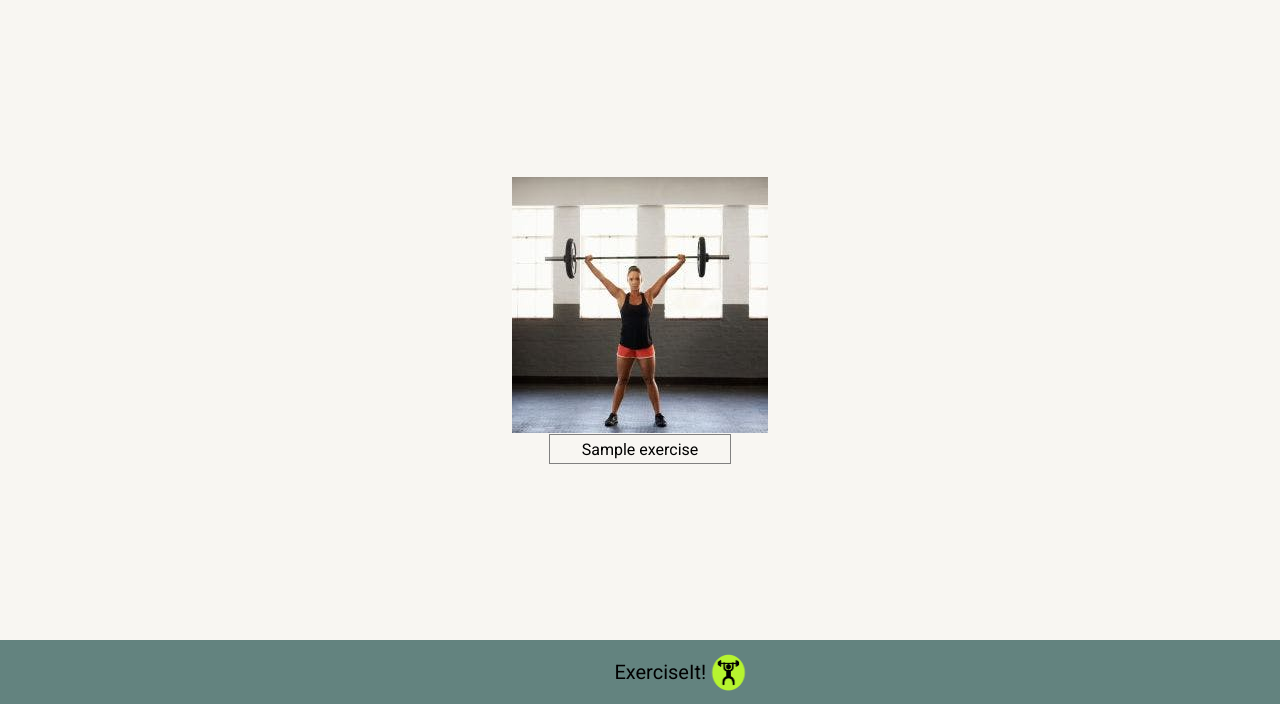
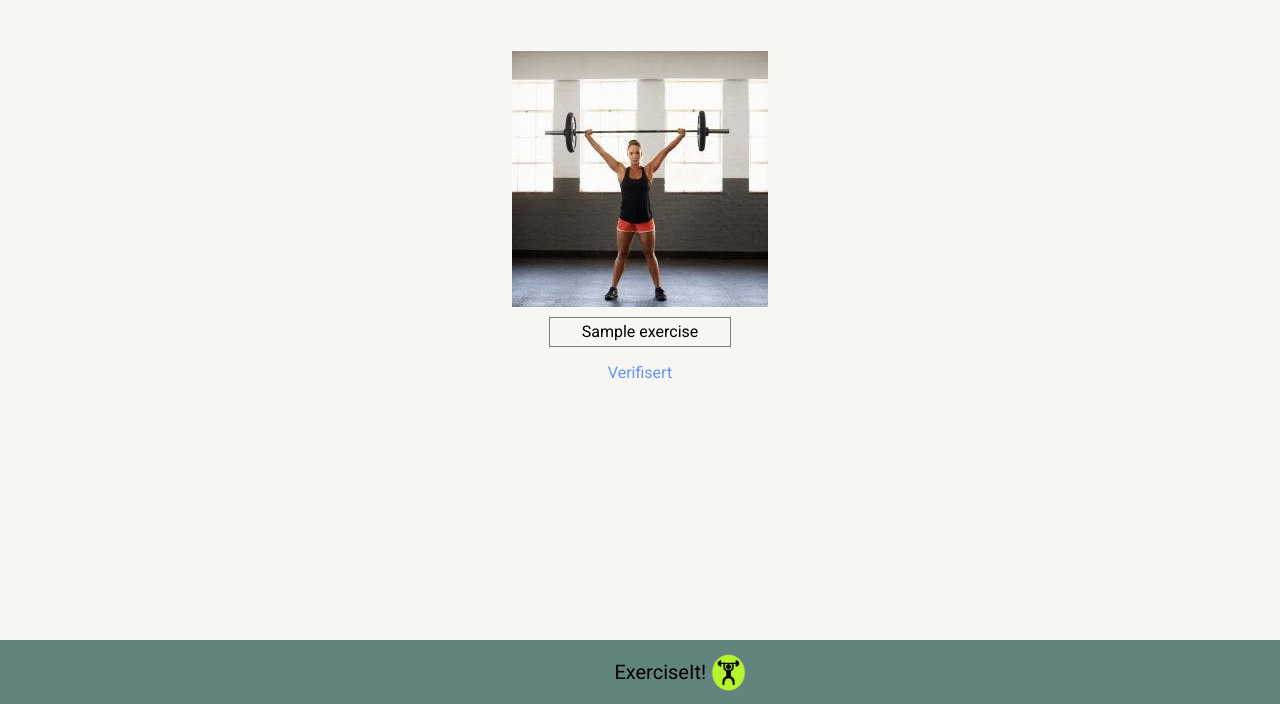
Before and after one commit to sigrunnu/programvareutviklingV2020, a Django app: page / in a window 1280 px wide. Shown: the part 96-800 px from the top of the page. Run offline with Django 3.2, Linux system fonts and the light colour scheme; tables that the repository leaves empty hold one stand-in row (values such as "Sample post").

Commit message:
Add optional verified status message to exercise entity

```diff
--- a/feed/static/feed/feed_style.css
+++ b/feed/static/feed/feed_style.css
@@ -25,6 +25,7 @@ body {
 
     background-color: #f8f6f2;
 
+
 }
 
 .entity {
@@ -34,10 +35,13 @@ body {
     align-items: center;
 
     width: 33.33333%;
-    height: auto;
 
-    margin: 2.5% 0 2.5% 0;
+    height: 60%;
+
+    margin: 2.5% 0 0 0;
+
 }
+
 
 /*
     Remove background styling to only the image is visible for elements in
@@ -60,6 +64,8 @@ body {
     align-items: center;
     justify-content: center;
 
+    margin-top: 2%;
+
     padding: 1% 1% 1% 1%;
 
     border: 1px solid grey;
--- a/feed/templates/feed/feed.html
+++ b/feed/templates/feed/feed.html
@@ -16,13 +16,17 @@
                 <div class="entity">
                     <button onclick="window.location= '{% url 'exerciseView' exercise.id %}';">
                         {% load static %}
-                        <img src="{% static "feed/images/weightlifting.jpg" %}"
+                        <img id="entityImage" src="{% static "feed/images/weightlifting.jpg" %}"
                              alt="Exercise image">
+
                     </button>
 
                     <div class="exerciseTitle">
                         {{ exercise.exerciseTitle }}
                     </div>
+
+                    <p style="color: cornflowerblue">Verifisert</p>
+
                 </div>
 
             {% endfor %}
```
